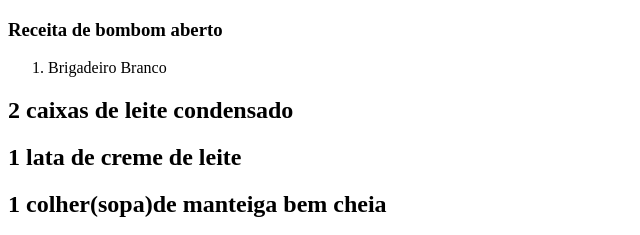
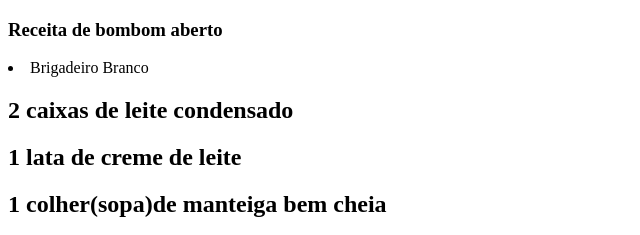
Before and after one commit to Heloise-Juchem/meuBlog2C12, a plain HTML site: page index.html in a window 1280 px wide. Shown: the top 235 px of the page, 0-640 px from the left. Drawn offline with Linux system fonts and the light colour scheme.

Commit message:
receiata

```diff
--- a/index.html
+++ b/index.html
@@ -9,9 +9,9 @@
 
 <body>
     <h3> Receita de bombom aberto</h3>
-    <ol>
+
         <li>Brigadeiro Branco</li>
-    </ol>
+
     <h2>2 caixas de leite condensado</h2>
     <h2>1 lata de creme de leite</h2>
     <h2>1 colher(sopa)de manteiga bem cheia</h2>
```
